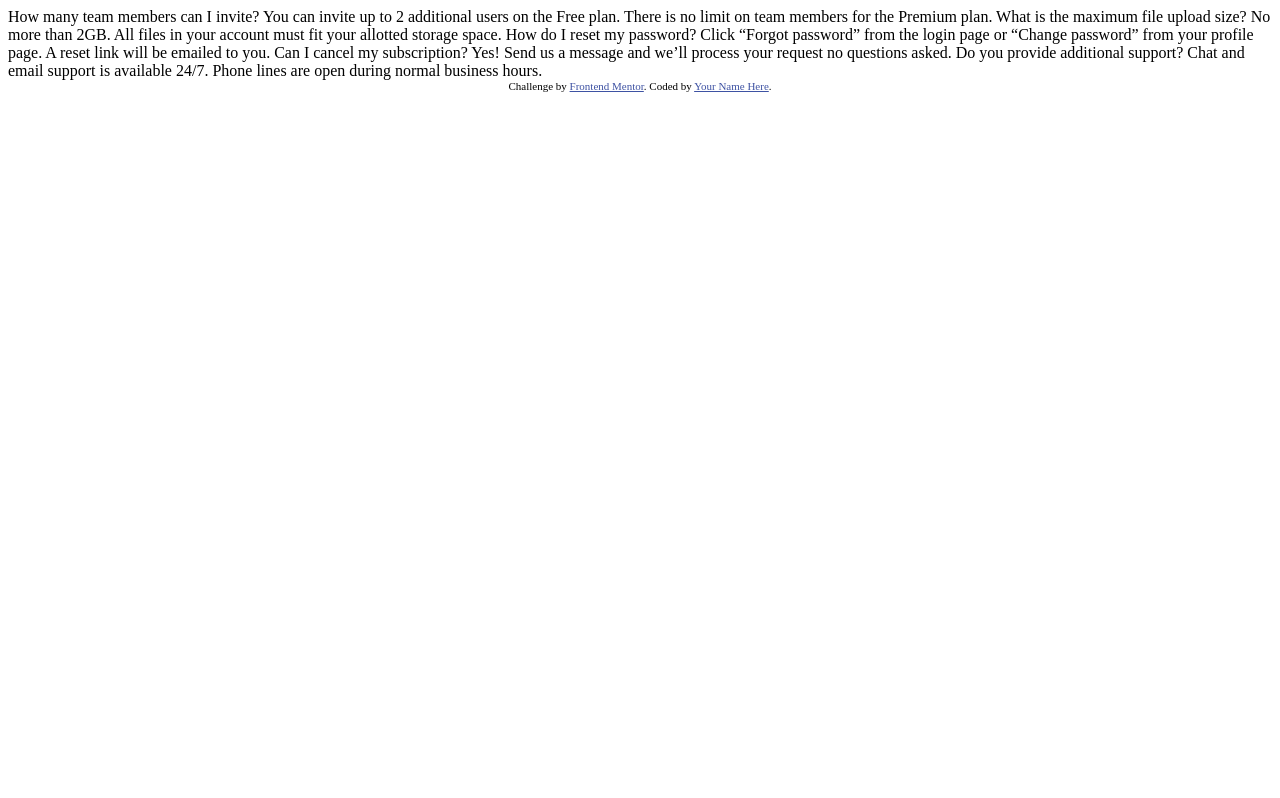
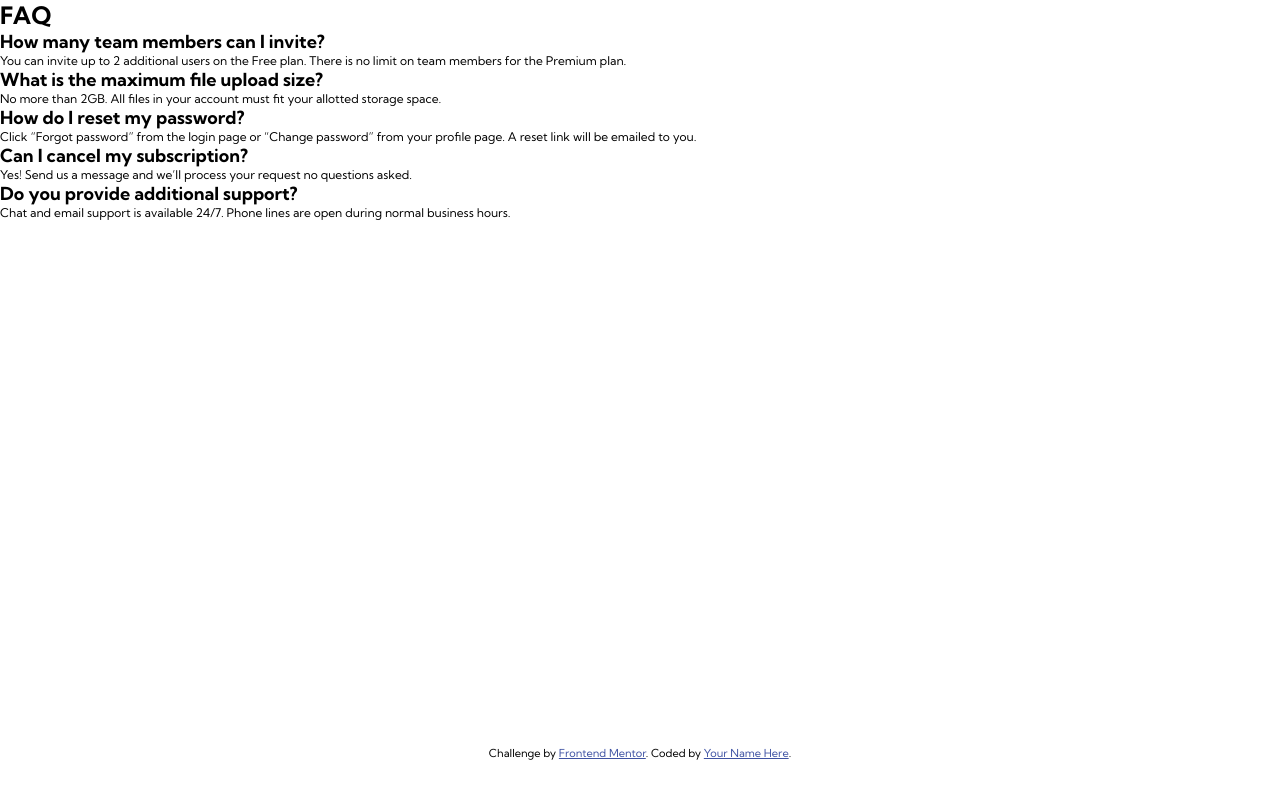
Before and after one commit to wesleybs90/faq-accordion-card-frontendmentor, a plain HTML site: page index.html in a window 1280 px wide. Drawn offline with Linux system fonts and the light colour scheme.

Commit message:
Adicionado estrutura HTML e CSS.

```diff
--- a/index.html
+++ b/index.html
@@ -6,31 +6,39 @@
 
   <link rel="icon" type="image/png" sizes="32x32" href="./images/favicon-32x32.png">
 
+  <link rel="stylesheet" href="./style.css">
+
   <title>Frontend Mentor | FAQ Accordion Card</title>
 
-  <!-- Feel free to remove these styles or customise in your own stylesheet 👍 -->
-  <style>
-    .attribution { font-size: 11px; text-align: center; }
-    .attribution a { color: hsl(228, 45%, 44%); }
-  </style>
 </head>
 <body>
-  How many team members can I invite?
-  You can invite up to 2 additional users on the Free plan. There is no limit on
-  team members for the Premium plan.
-
-  What is the maximum file upload size?
-  No more than 2GB. All files in your account must fit your allotted storage space.
-
-  How do I reset my password?
-  Click “Forgot password” from the login page or “Change password” from your profile page.
-  A reset link will be emailed to you.
-
-  Can I cancel my subscription?
-  Yes! Send us a message and we’ll process your request no questions asked.
-
-  Do you provide additional support?
-  Chat and email support is available 24/7. Phone lines are open during normal business hours.
+  <main class="card">
+    <h1>FAQ</h1>
+    <div class="question">
+      <h2>How many team members can I invite?</h2>
+      <p>You can invite up to 2 additional users on the Free plan. There is no limit on team members for the Premium plan.</p>
+    </div>
+    <div class="question">
+      <h2>What is the maximum file upload size?</h2>
+      <p>No more than 2GB. All files in your account must fit your allotted storage space.
+      </p>
+    </div>
+    <div class="question">
+      <h2>How do I reset my password?</h2>
+      <p>Click “Forgot password” from the login page or “Change password” from your profile page.
+        A reset link will be emailed to you.</p>
+    </div>
+    <div class="question">
+      <h2>Can I cancel my subscription?</h2>
+      <p>Yes! Send us a message and we’ll process your request no questions asked.
+      </p>
+    </div>
+    <div class="question">
+      <h2>Do you provide additional support?</h2>
+      <p>Chat and email support is available 24/7. Phone lines are open during normal business hours.
+      </p>
+    </div>
+  </main>
 
   <div class="attribution">
     Challenge by <a href="https://www.frontendmentor.io?ref=challenge" target="_blank">Frontend Mentor</a>.
--- /dev/null
+++ b/style.css
@@ -0,0 +1,46 @@
+@import url('https://fonts.googleapis.com/css2?family=Kumbh+Sans:wght@400;700&display=swap');
+
+:root {
+    /* Primary */
+
+    /* Text */
+    --very-dark-desaturated-blue: hsl(238, 29%, 16%);
+    --soft-red: hsl(14, 88%, 65%);
+
+    /* Background Gradient */
+    --soft-violet: hsl(273, 75%, 66%);
+    --soft-blue: hsl(240, 73%, 65%);
+
+    /* Neutral */
+
+    /* Text */
+    --very-dark-grayish-blue: hsl(237, 12%, 33%);
+    --dark-grayish-blue: hsl(240, 6%, 50%);
+
+    /* Dividers */
+    --light-grayish-blue: hsl(240, 5%, 91%);
+}
+
+* {
+    margin: 0;
+    padding: 0;
+    border: none;
+}
+
+body {
+    font-family: 'Kumbh Sans', sans-serif;
+    font-size: 12px;
+}
+
+.attribution {
+    position: fixed;
+    bottom: 5vh;
+    left: 50%;
+    transform: translateX(-50%);
+    font-size: 11px;
+    text-align: center;
+}
+
+.attribution a {
+    color: hsl(228, 45%, 44%);
+}
```
